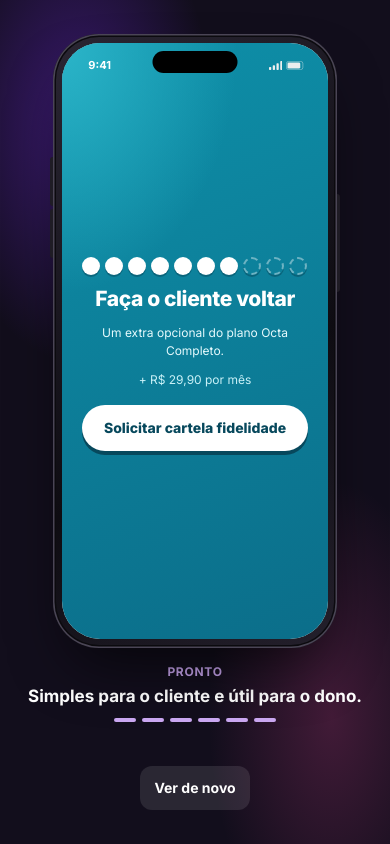
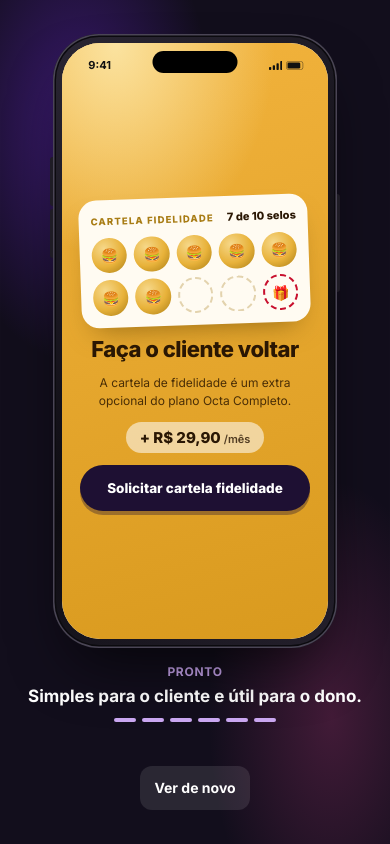
Before and after one commit to anaclararibeiroferreira12-ux/octa-sites, a plain HTML site: page public/cartela-exemplo/index.html in a window 390 px wide. Both pictures are taken after a click on the button "Pular ⏭". Drawn offline with Linux system fonts and the light colour scheme.

Commit message:
Cartela: final dourado (opção C) e exemplo maior e fácil de tocar no celular
Co-Authored-By: Claude Opus 5.5 <noreply@anthropic.com>
Claude-Session: https://claude.ai/code/session_01HgHHTRmmcQNxufVBf2M4ke

```diff
--- a/public/cartela-exemplo/index.html
+++ b/public/cartela-exemplo/index.html
@@ -94,15 +94,26 @@ h2{font-size:19px;font-weight:800;letter-spacing:-.4px;line-height:1.15}
 .toque.vai::after{animation:toque .9s ease-out}
 @keyframes toque{0%{opacity:0;transform:scale(.4)}30%{opacity:1;transform:scale(.8)}100%{opacity:0;transform:scale(2)}}
 
-/* final */
-.fim{background:radial-gradient(110% 70% at 0% 0%,#2BB5C9,transparent 60%),linear-gradient(160deg,#0E8FA8,#0B6E8A);color:#fff;text-align:center;justify-content:center;gap:12px;padding:46px 20px 20px}
-.fim .mini{display:flex;gap:5px;justify-content:center}
-.fim .mini i{width:18px;height:18px;border-radius:50%;background:#fff;box-shadow:0 2px 0 rgba(7,72,92,.5)}
-.fim .mini i.v{background:transparent;border:2px dashed rgba(255,255,255,.4)}
-.fim h2{font-size:21px}
-.fim p{color:#E6FAFD;font-size:12px;line-height:1.5}
-.fim a{display:flex;align-items:center;justify-content:center;min-height:46px;border-radius:99px;background:#fff;color:#07485C;font-weight:800;font-size:14px;text-decoration:none;margin-top:6px;box-shadow:0 4px 0 #07485C}
-.fim .preco-x{font-size:12px;color:#C9F1F7}
+/* final: dourado cheio */
+.fim{background:radial-gradient(100% 60% at 20% 0%,#FBE3A0,transparent 60%),linear-gradient(165deg,#F2B33D,#D99A1E);color:#2A1704;text-align:center;justify-content:center;align-items:center;gap:12px;padding:46px 18px 20px}
+.fim .cartao{width:100%;border-radius:18px;padding:14px 12px 12px;text-align:left}
+.fim .cartao-topo{display:flex;justify-content:space-between;align-items:baseline;margin-bottom:10px}
+.fim .cartao-topo small{font-size:9.5px;font-weight:800;letter-spacing:.12em}
+.fim .cartao-topo b{font-size:11px;font-weight:800}
+.fim .grade{display:grid;grid-template-columns:repeat(5,1fr);gap:7px}
+.fim .grade i{aspect-ratio:1;border-radius:50%;display:grid;place-items:center;font-style:normal;font-size:14px}
+.fim .grade i.on{background:radial-gradient(circle at 35% 30%,#F6D88A,#E8B23A 55%,#A87C14)}
+.fim h2{font-size:22px;letter-spacing:-.5px;line-height:1.1}
+.fim p{font-size:12px;line-height:1.5}
+.fim .chip{display:inline-flex;align-items:baseline;gap:3px;border-radius:99px;padding:6px 14px;font-size:15px;font-weight:800}
+.fim .chip span{font-size:11px;font-weight:600;opacity:.8}
+.fim a{display:flex;align-items:center;justify-content:center;width:100%;min-height:46px;border-radius:99px;font-weight:800;font-size:13.5px;text-decoration:none}
+.fim .cartao{background:#FFFBF2;box-shadow:0 14px 28px -14px rgba(90,61,0,.6);transform:rotate(-2deg)}
+.fim .cartao-topo small{color:#A87C14}.fim .cartao-topo b{color:#2A1704}
+.fim .grade i{border:2px dashed #E3D3AE}.fim .grade i.on{border:0}.fim .grade i.pr{border-color:#C8102E}
+.fim p{color:#4A2E06}
+.fim .chip{background:rgba(255,255,255,.55);color:#2A1704}
+.fim a{background:#1E1033;color:#fff;box-shadow:0 4px 0 rgba(30,16,51,.35)}
 .tela.escura .status{color:#fff}.tela.escura .status svg{filter:invert(1)}
 
 /* legenda */
@@ -121,6 +132,29 @@ h2{font-size:19px;font-weight:800;letter-spacing:-.4px;line-height:1.15}
 .ctrl button{min-height:44px;padding:0 14px;border-radius:12px;background:rgba(255,255,255,.1);font-size:14px;font-weight:700;display:inline-flex;align-items:center;gap:6px}
 .ctrl button:focus-visible,.fim a:focus-visible{outline:3px solid #F2B33D;outline-offset:2px}
 @media (prefers-reduced-motion:reduce){.cena{transition:opacity .2s;transform:none!important}.selo.carimbo,.ped{animation:none}.toque.vai::after{animation:none}.comanda{transition:none}}
+
+/* celular de verdade: tela grande, letras maiores e fáceis de tocar */
+@media (max-width:560px) and (pointer:coarse){
+ html,body{height:100%}
+ body{justify-content:flex-start;gap:10px;padding:10px 12px max(12px,env(safe-area-inset-bottom));height:100dvh;min-height:0;overflow:hidden}
+ .celular{width:100%;max-width:440px;flex:1 1 auto;min-height:0;aspect-ratio:auto;padding:0;border-radius:24px;background:none;box-shadow:0 18px 40px -18px rgba(0,0,0,.8)}
+ .celular::before,.celular::after,.ilha,.status{display:none}
+ .tela{border-radius:24px}
+ .cena{padding:14px;zoom:1.22;overflow-y:auto;-webkit-overflow-scrolling:touch}
+ .p-topo{margin:-14px -14px 12px;padding:12px 14px 10px}
+ .fim{padding:16px 18px}
+ .legenda{min-height:0}
+ .passo{font-size:13px}
+ .texto{font-size:16.5px;margin-top:4px}
+ .pontos{margin-top:8px}.pontos i{width:26px;height:5px}
+ .ctrl{gap:8px;flex-wrap:nowrap;width:100%;max-width:440px}
+ .ctrl button{flex:1;min-height:52px;font-size:16px;justify-content:center;padding:0 6px;border-radius:14px;white-space:nowrap}
+ .ctrl #prox,.ctrl #denovo{background:#F2B33D;color:#2A1704}
+ .ctrl #pular{flex:0 0 auto}
+}
+@media (max-width:560px) and (min-width:400px) and (min-height:700px) and (pointer:coarse){.cena{zoom:1.3}}
+@media (max-width:560px) and (max-height:640px) and (pointer:coarse){.cena{zoom:1.12}}
+@media (max-width:379px) and (pointer:coarse){.cena{zoom:1.1}.ctrl #pular{display:none}.ctrl button{font-size:15px}}
 </style>
 </head>
 <body>
@@ -205,10 +239,10 @@ h2{font-size:19px;font-weight:800;letter-spacing:-.4px;line-height:1.15}
 
   <!-- 7 fim -->
   <section class="cena fim" data-c="6">
-    <div class="mini"><i></i><i></i><i></i><i></i><i></i><i></i><i></i><i class="v"></i><i class="v"></i><i class="v"></i></div>
+    <div class="cartao"><div class="cartao-topo"><small>CARTELA FIDELIDADE</small><b>7 de 10 selos</b></div><div class="grade"><i class="on">🍔</i><i class="on">🍔</i><i class="on">🍔</i><i class="on">🍔</i><i class="on">🍔</i><i class="on">🍔</i><i class="on">🍔</i><i></i><i></i><i class="pr">🎁</i></div></div>
     <h2>Faça o cliente voltar</h2>
-    <p>Um extra opcional do plano Octa Completo.</p>
-    <span class="preco-x">+ R$ 29,90 por mês</span>
+    <p>A cartela de fidelidade é um extra opcional do plano Octa Completo.</p>
+    <span class="chip">+ R$ 29,90<span>/mês</span></span>
   </section>
 </div></div>
 
@@ -270,7 +304,7 @@ h2{font-size:19px;font-weight:800;letter-spacing:-.4px;line-height:1.15}
   function vai(n){
     sub.forEach(clearTimeout); sub=[]; clearTimeout(tm);
     cenas.forEach(function(c,k){ c.classList.toggle('sai',k===i&&k!==n); c.classList.toggle('on',k===n); });
-    i=n; legenda(n); extras(n); document.getElementById('tela').classList.toggle('escura',n>=4);
+    i=n; legenda(n); extras(n); document.getElementById('tela').classList.toggle('escura',n>=4&&n<6);
     ['pausa','prox','pular'].forEach(function(id){ document.getElementById(id).hidden= n>=6; });
     document.getElementById('volta').hidden= n===0||n>=6; document.getElementById('denovo').hidden= n<6;
     if(C[n].d){ resto=C[n].d*V; ini=Date.now(); tm=setTimeout(function(){ vai(n+1); },resto); }
```
